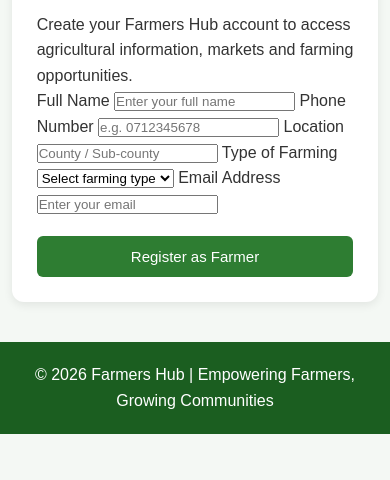
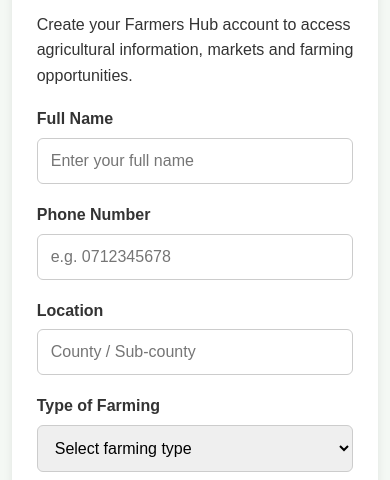
Before and after one commit to wasongadavis94-creator/farmers-hub, a plain HTML site: page register.html in a window 390 px wide. Shown: the part 364-844 px from the top of the page. Drawn offline with Linux system fonts and the light colour scheme.

Commit message:
Update style.css

```diff
--- a/style.css
+++ b/style.css
@@ -181,4 +181,43 @@
     .hero h2 {
         font-size: 30px;
     }
+    /* Registration Form */
+
+.registration {
+    max-width: 650px;
+    margin: 40px auto;
 }
+
+.registration label {
+    display: block;
+    margin-top: 18px;
+    margin-bottom: 6px;
+    font-weight: bold;
+}
+
+.registration input,
+.registration select {
+    width: 100%;
+    padding: 13px;
+    border: 1px solid #ccc;
+    border-radius: 6px;
+    font-size: 16px;
+}
+
+.registration input:focus,
+.registration select:focus {
+    outline: none;
+    border-color: #2e7d32;
+}
+
+.registration button {
+    width: 100%;
+    margin-top: 25px;
+}
+
+#message {
+    margin-top: 20px;
+    font-weight: bold;
+    text-align: center;
+}
+}
```
